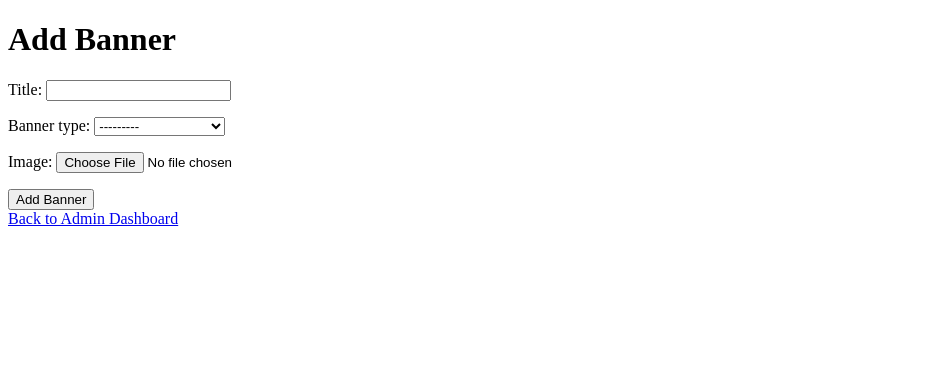
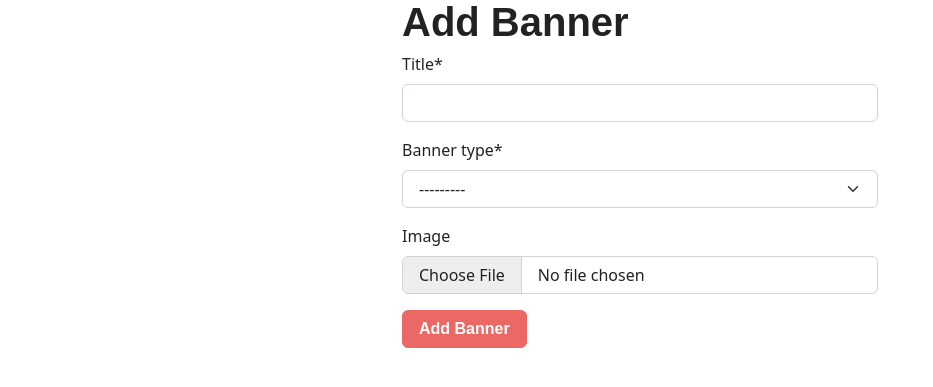
Before and after one commit to shekhar9/ecommerce-grocery, a Django app: page /add_banner/ in a window 1280 px wide. Shown: the top 387 px of the page, without its empty margins (0-933 px from the left). Run offline with Django 5.2, Linux system fonts and the light colour scheme; some libraries are stand-ins or nearby versions; some web fonts are replaced.

Commit message:
i have add css to add banner form

```diff
--- a/templates/banner/add_banner.html
+++ b/templates/banner/add_banner.html
@@ -1,22 +1,27 @@
+{% load crispy_forms_tags %}
+
 <!DOCTYPE html>
 <html lang="en">
 <head>
     <meta charset="UTF-8">
     <meta name="viewport" content="width=device-width, initial-scale=1.0">
     <title>Add Banner</title>
+    <link rel="stylesheet" href="https://bootswatch.com/5/journal/bootstrap.min.css">
 </head>
 <body>
-    <h1>{% if banner %}Edit Banner{% else %}Add Banner{% endif %}</h1>
+    <div class="container" style="width: 500px;">
+        <h1>{% if banner %}Edit Banner{% else %}Add Banner{% endif %}</h1>
     <form method="POST" enctype="multipart/form-data">
         {% csrf_token %}
-        {{ form.as_p }}  <!-- Render the form fields -->
+        {{ form|crispy }}  <!-- Render the form fields -->
         {% if banner %}
             <input type="hidden" name="banner_id" value="{{ banner.id }}">
         {% endif %}
-        <button type="submit">{% if banner %}Edit Banner{% else %}Add Banner{% endif %}</button>
+        <button type="submit" class="btn btn-primary">{% if banner %}Edit Banner{% else %}Add Banner{% endif %}</button>
     </form>
 
 
-    <a href="{% url 'admin_dashboard' %}">Back to Admin Dashboard</a>
+    </div>
+
 </body>
 </html>
```
